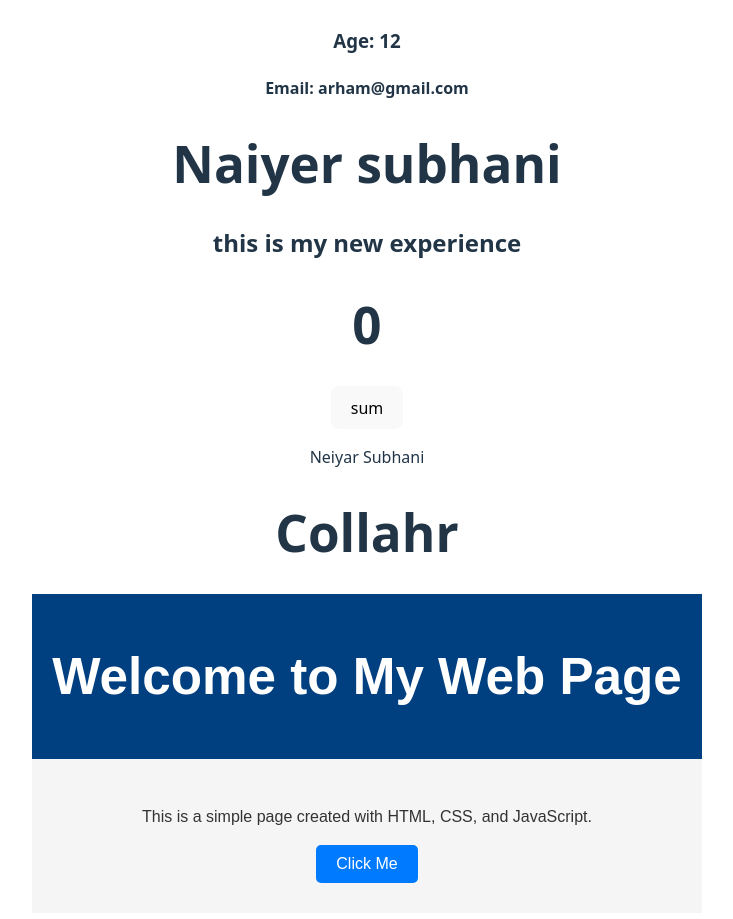
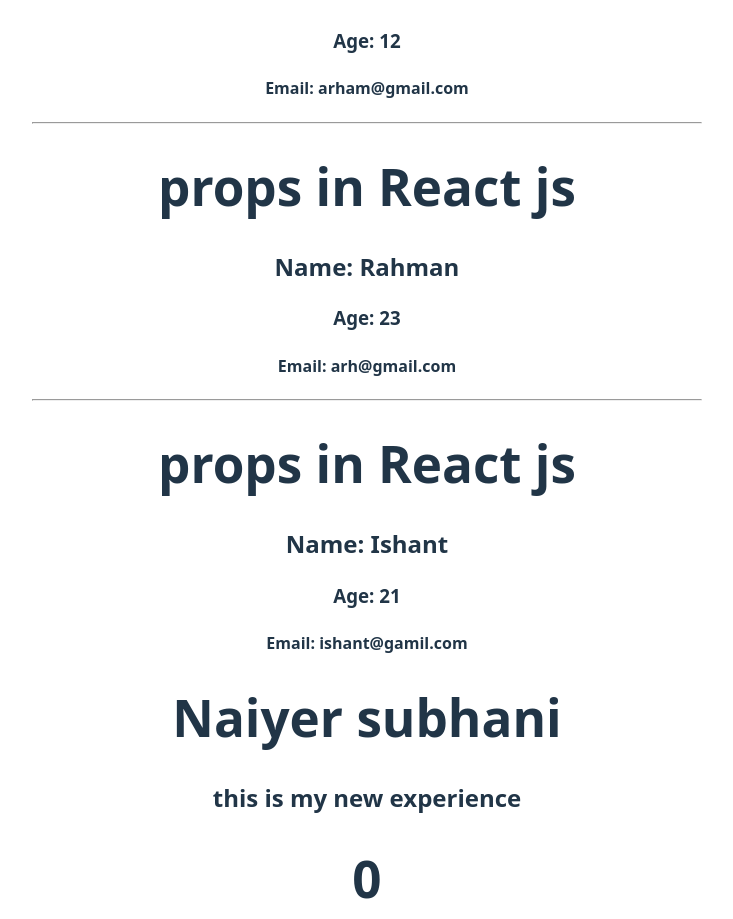
Before and after one commit to neiyar/React, a React (Vite) app in the folder React/first/: page / in a window 1280 px wide. Shown: the part 1145-2064 px from the top of the page, without its empty margins (273-1006 px from the left). Built offline with nearby package versions, Linux system fonts and the light colour scheme.

Commit message:
some change

```diff
--- a/React/first/src/App.jsx
+++ b/React/first/src/App.jsx
@@ -31,6 +31,19 @@ function App() {
     email: "arham@gmail.com"
   }
 
+  let userObject5 = {
+    name : "Rahman",
+    age : 23,
+    email : "arh@gmail.com"
+  }
+
+  let userObject6 = {
+    name : "Ishant",
+    age : 21,
+    email : "ishant@gamil.com"
+
+  }
+
   // let collageNames=(  'IIT', 'NIT' 'IIIT', 'JNU','JMI')
 
 
@@ -43,7 +56,8 @@ function App() {
       <User users={userObject2} />
       <User users={userObject3} />
       <User users={userObject4} />
-
+      <User users={userObject5} />
+      <User users={userObject6} />
     </div>
   )
 
```
